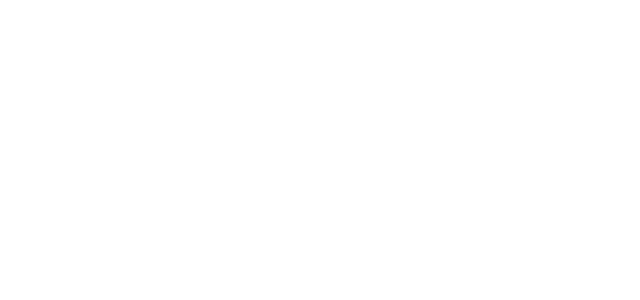
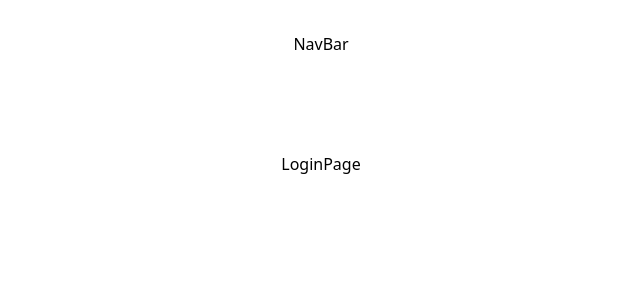
Before and after one commit to kimsundae/react-poketmon-app, a React (Vite) app: page /login in a window 1280 px wide. Before the commit this address had no page. Shown: the top 300 px of the page, without its empty margins (319-959 px from the left). Built offline with nearby package versions, Linux system fonts and the light colour scheme.

Commit message:
firebase

```diff
--- a/package.json
+++ b/package.json
@@ -11,6 +11,7 @@
   },
   "dependencies": {
     "axios": "^1.7.9",
+    "firebase": "^11.1.0",
     "react": "^18.3.1",
     "react-dom": "^18.3.1",
     "react-router-dom": "^7.0.2"
--- a/src/App.jsx
+++ b/src/App.jsx
@@ -1,14 +1,32 @@
 import React from 'react'
-import { BrowserRouter, Route, Routes } from 'react-router-dom'
+import { BrowserRouter, Outlet, Route, Routes } from 'react-router-dom'
 import MainPage from './pages/MainPage'
 import DetailPage from './pages/DetailPage'
+import LoginPage from './LoginPage'
+import NavBar from './components/NavBar'
+
+const Layout = ()=>{
+  return(
+    <>
+      <NavBar/>
+      <br/>
+      <br/>
+      <br/>
+      <br/>
+      <Outlet/>
+    </>
+  )
+}
 
 const App = () => {
   return (
     <BrowserRouter>
       <Routes>
-        <Route path='/' element={<MainPage/>}/>
-        <Route path='/pokemon/:id' element={<DetailPage/>}/>
+        <Route path='/' element={<Layout/>}>
+          <Route path='/' element={<MainPage/>}/>
+          <Route path='/login' element={<LoginPage/>}/>
+          <Route path='/pokemon/:id' element={<DetailPage/>}/>
+        </Route>
       </Routes>
     </BrowserRouter>
   )
--- /dev/null
+++ b/src/LoginPage/index.jsx
@@ -0,0 +1,9 @@
+import React from 'react'
+
+const LoginPage = () => {
+  return (
+    <div>LoginPage</div>
+  )
+}
+
+export default LoginPage
--- /dev/null
+++ b/src/components/NavBar.jsx
@@ -0,0 +1,9 @@
+import React from 'react'
+
+const NavBar = () => {
+  return (
+    <div>NavBar</div>
+  )
+}
+
+export default NavBar
```
Also changed, not shown: firebase.js (added, +23 -0 lines), 1 other file (tests, documents, lock files or other folders).
